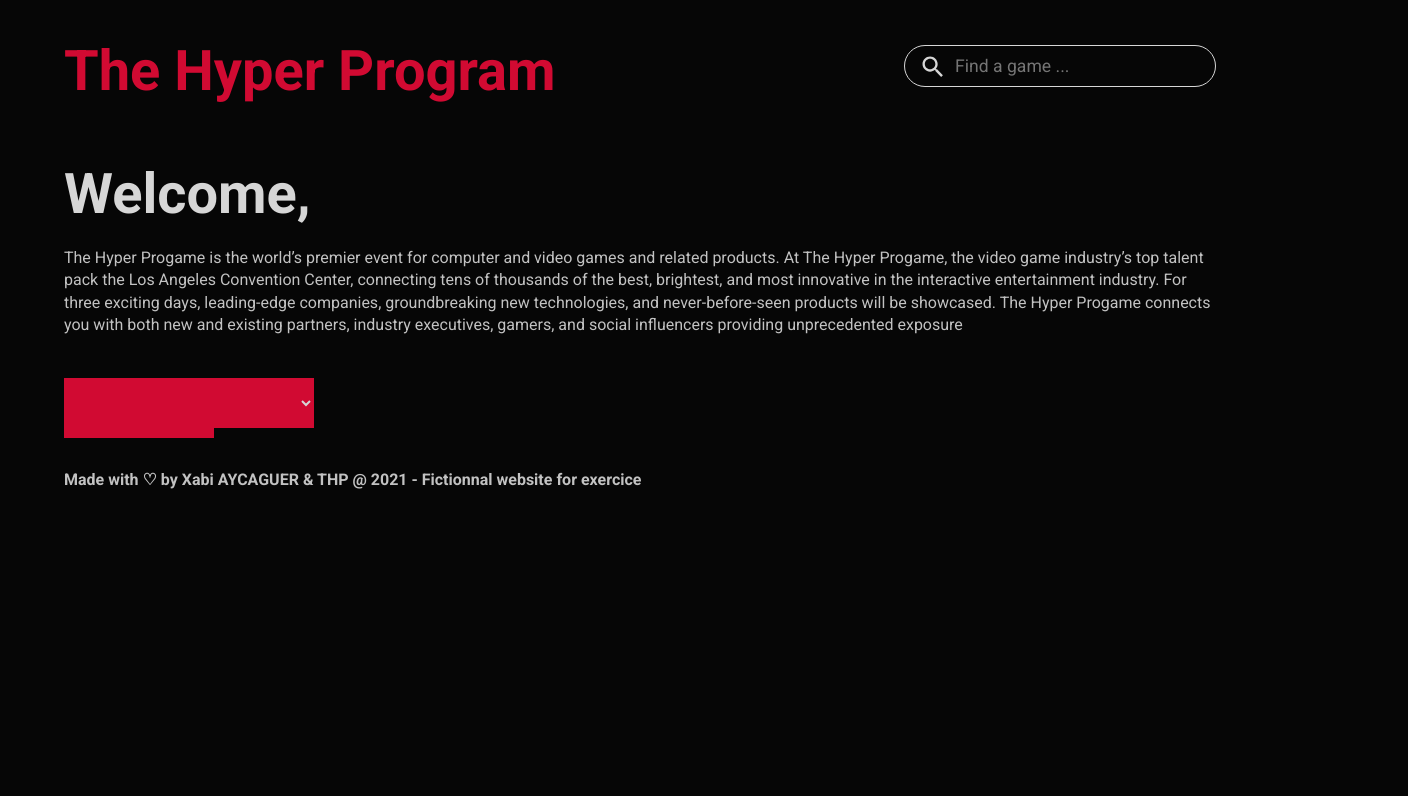
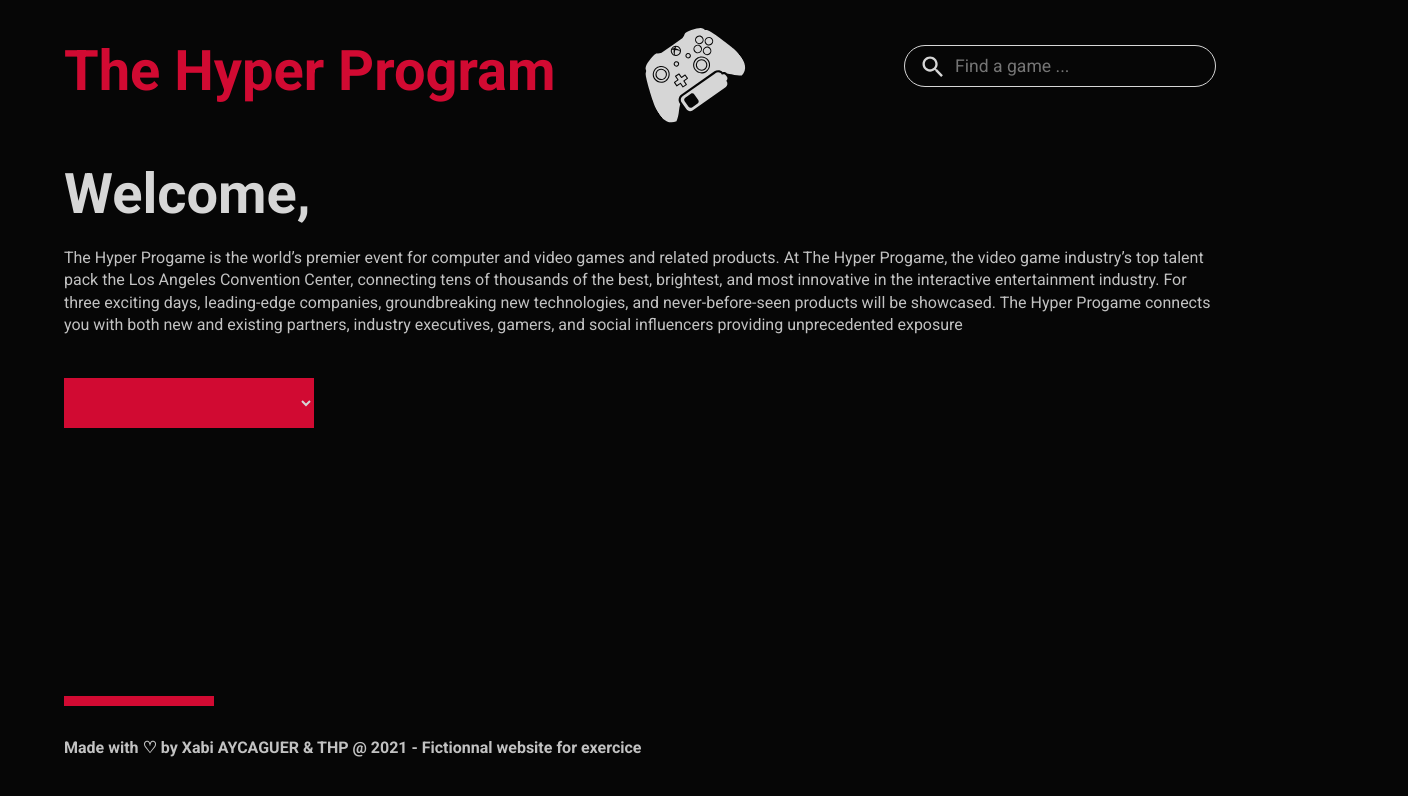
Before and after one commit to XabAyca/the_hyper_propram, a website built with webpack: page index.html in a window 1280 px wide. Shown: the whole page, 1408 px wide, since content can reach past the window. Built offline with nearby package versions, Linux system fonts and the light colour scheme; no server answers.

Commit message:
add logo & favicon & css minor modif

```diff
--- a/index.html
+++ b/index.html
@@ -4,13 +4,15 @@
     <meta charset="UTF-8">
     <meta http-equiv="X-UA-Compatible" content="IE=edge">
     <meta name="viewport" content="width=device-width, initial-scale=1.0">
+    <link rel="icon" href="./src/images/logo-pro.svg" type="image/svg+xml" />
     <title>Document</title>
     <link rel="stylesheet" href="./dist/bundle.css" />
   </head>
   <body>
     <header>
       <a href=#><h1>The Hyper Program</h1></a>
-      <form action="javascript:void(0);">
+      <img class='logo-pgm' src='../src/images/logo-pro.svg'>
+      <form class='logo-pro' action="javascript:void(0);">
         <input type="text" name="search"  id="findgame" placeholder="Find a game ...">
         <svg xmlns="http://www.w3.org/2000/svg" height="28px" viewBox="0 0 24 24" width="28px" fill="#D6D6D6"><path d="M0 0h24v24H0V0z" fill="none"/><path d="M15.5 14h-.79l-.28-.27C15.41 12.59 16 11.11 16 9.5 16 5.91 13.09 3 9.5 3S3 5.91 3 9.5 5.91 16 9.5 16c1.61 0 3.09-.59 4.23-1.57l.27.28v.79l5 4.99L20.49 19l-4.99-5zm-6 0C7.01 14 5 11.99 5 9.5S7.01 5 9.5 5 14 7.01 14 9.5 11.99 14 9.5 14z"/></svg>
       </form>
--- a/src/sass/_footer.scss
+++ b/src/sass/_footer.scss
@@ -3,7 +3,6 @@ footer{
   bottom: 0;
   font-weight: map-get($font-weights , 'bold' );
   width: 100%;
-  position: relative;
   padding: 25px 5% 25px;
 
   &::before{
--- a/src/sass/_header.scss
+++ b/src/sass/_header.scss
@@ -1,4 +1,5 @@
 header{
+  position: relative;
   display: flex;
   flex-flow: row wrap;
   justify-content: space-between;
@@ -6,6 +7,12 @@ header{
   @include mobile{
     flex-direction: column;
     align-items: center;
+  }
+  & .logo-pgm{
+    position: absolute;
+    z-index: -1;
+    transform: rotate(-35deg);
+    left:50%
   }
 
 
--- a/src/sass/style.scss
+++ b/src/sass/style.scss
@@ -70,3 +70,6 @@ header, .page-list{
 .hidden-card{
   display: none;
 }
+#pageContent{
+  margin-bottom: 100px;
+}
```
Also changed, not shown: README.md, dist/bundle.css, src/images/logo-pro.svg (added), src/images/presentation.png (added), src/images/presentation1.png (deleted).
